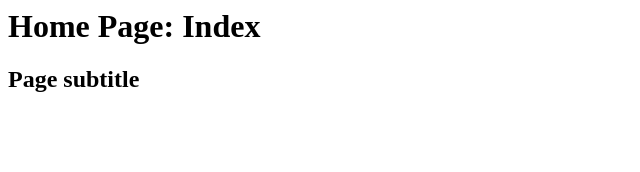
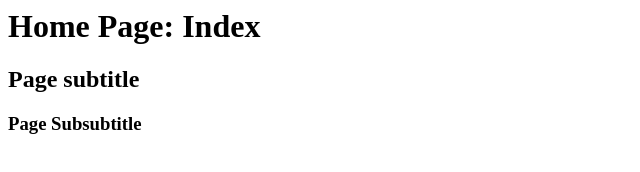
Before and after one commit to Simic110488/GIT, a plain HTML site: page index.html in a window 1280 px wide. Shown: the whole page, without its empty margins (0-640 px from the left). Drawn offline with Linux system fonts and the light colour scheme.

Commit message:
Home Job

```diff
--- a/index.html
+++ b/index.html
@@ -1,3 +1,5 @@
 <h1> Home Page: Index </h1>
 
 <h2> Page subtitle </h2>
+
+<h3> Page Subsubtitle <h3>
```
